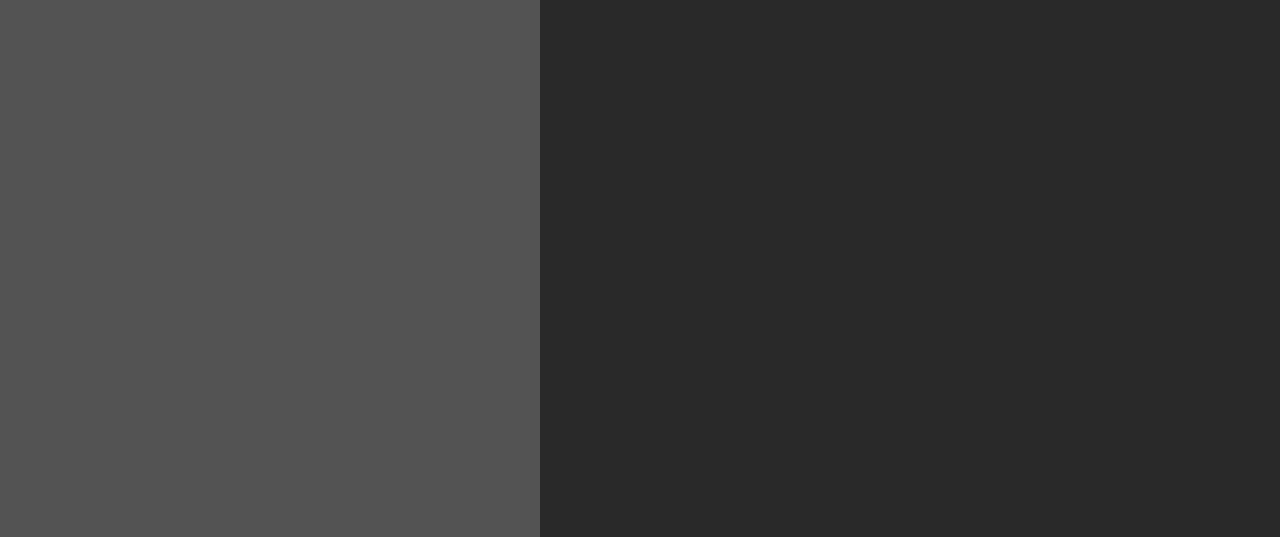
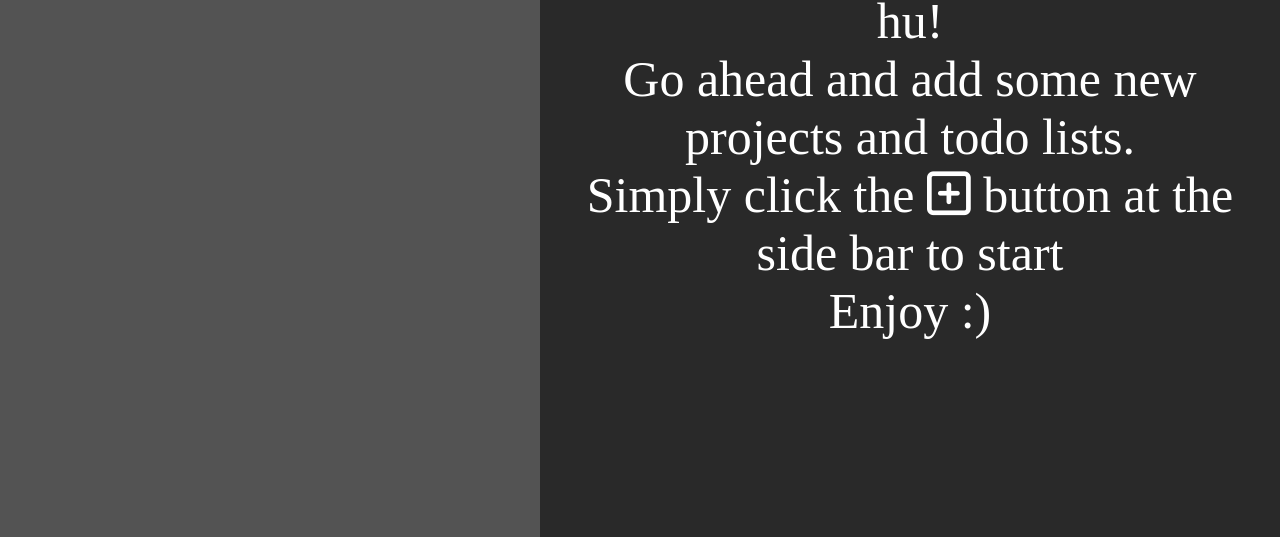
Before and after one commit to Ahmad-Zaher-Alhafi/todos-application, a website built with webpack: page src/template.html in a window 1280 px wide. Shown: the part 263-800 px from the top of the page. Built offline with nearby package versions, Linux system fonts and the light colour scheme.

Commit message:
NEW: Nothing to do message, it shows when you have no todolist yet

```diff
--- a/src/domGenerator.js
+++ b/src/domGenerator.js
@@ -35,6 +35,8 @@ areaConfigurationPrefab.remove();
 
 const todoListDisplay = document.querySelector(".todoListDisplay");
 todoListDisplay.remove();
+
+const emptyContentMessage = document.querySelector(".emptyContentMessage");
 
 const todoCategories = todoListDisplay.querySelector(".todoCategories");
 
@@ -220,6 +222,8 @@ function showTodoListDescriptionArea(description) {
 }
 
 function displayTodoList(title, description, catrgories) {
+    emptyContentMessage.remove();
+
     displayArea.appendChild(todoListDisplay);
 
     showTodoListDescriptionArea();
--- a/src/styles.css
+++ b/src/styles.css
@@ -417,3 +417,12 @@ input::placeholder {
 .todoSymbol{
     font-size: x-large;
 }
+
+.emptyContentMessage{
+    font-size: 50px;
+    position: relative;
+    top: 50%;
+    left: 50%;
+    transform: translate(-50%, -50%);
+    text-align: center;
+}
--- a/src/template.html
+++ b/src/template.html
@@ -19,7 +19,8 @@
             <div class="projects">
                 <div class="project">
                     <div class="projectHeader">
-                        <i class="fa-solid fa-folder projectSymbol"></i><div class="projectTitle">Project 1 asdas</div>
+                        <i class="fa-solid fa-folder projectSymbol"></i>
+                        <div class="projectTitle">Project 1 asdas</div>
                         <button class="editProjectButton icon"><i class="fa-solid fa-pen-to-square"></i></button>
                         <button class="deleteProjectButton icon"><i class="fa-solid fa-trash"></i></button>
                     </div>
@@ -28,7 +29,8 @@
                         <div class="todoListsContent">
                             <div class="todoList">
                                 <div class="todoListHeader">
-                                    <i class="fa-solid fa-list-check todoSymbol"></i><div class="todoListTitle">List title</div>
+                                    <i class="fa-solid fa-list-check todoSymbol"></i>
+                                    <div class="todoListTitle">List title</div>
                                     <button class="editTodoListButton icon"><i
                                             class="fa-solid fa-pen-to-square"></i></button>
                                     <button class="deleteTodoListButton icon"><i class="fa-solid fa-trash"></i></button>
@@ -54,7 +56,8 @@
 
                 <div class="textConfiguration projectConfiguration">
                     <label class="configurationTitle" for="configurationTitle">Project title:</label>
-                    <input class="configurationTitleInput" type="text" id="configurationTitle" placeholder="Title here...">
+                    <input class="configurationTitleInput" type="text" id="configurationTitle"
+                        placeholder="Title here...">
                     <button class="configurationConfirmButton">Confirm</button>
                 </div>
             </div>
@@ -114,16 +117,23 @@
 
                                     <div class="textConfiguration todoConfiguration">
                                         <label class="configurationTitle" for="configurationTitle">Todo title:</label>
-                                        <input class="configurationTitleInput" type="text" id="configurationTitle" placeholder="Title here...">
+                                        <input class="configurationTitleInput" type="text" id="configurationTitle"
+                                            placeholder="Title here...">
 
-                                        <label class="configurationDesc" for="configurationDesc">Todo description:</label>
-                                        <input class="configurationDescInput" type="text" id="configurationDesc" placeholder="Description here...">
+                                        <label class="configurationDesc" for="configurationDesc">Todo
+                                            description:</label>
+                                        <input class="configurationDescInput" type="text" id="configurationDesc"
+                                            placeholder="Description here...">
 
-                                        <label class="configurationDueDate" for="configurationDueDate">Todo due date:</label>
-                                        <input class="configurationDueDateInput" type="date" id="configurationDueDate" placeholder="Title here...">
+                                        <label class="configurationDueDate" for="configurationDueDate">Todo due
+                                            date:</label>
+                                        <input class="configurationDueDateInput" type="date" id="configurationDueDate"
+                                            placeholder="Title here...">
 
-                                        <label class="configurationPriority" for="configurationPriority">Todo priority:</label>
-                                        <select class="configurationPriorityDropDown" id="configurationPriority" name="configurationPriority">
+                                        <label class="configurationPriority" for="configurationPriority">Todo
+                                            priority:</label>
+                                        <select class="configurationPriorityDropDown" id="configurationPriority"
+                                            name="configurationPriority">
                                             <option value="normal">Normal</option>
                                             <option value="low">Low</option>
                                             <option value="high">High</option>
@@ -165,6 +175,14 @@
                         </div>
                     </div>
                 </div>
+
+            </div>
+
+            <div class="emptyContentMessage">Wow, you reall have nothing to do hu!
+                <br>Go ahead and add some new projects and todo lists.
+                <br>Simply click the <i class="fa-sharp fa-regular fa-square-plus"></i> button at
+                the side bar to start
+                <br>Enjoy :)
             </div>
         </div>
     </div>
```
